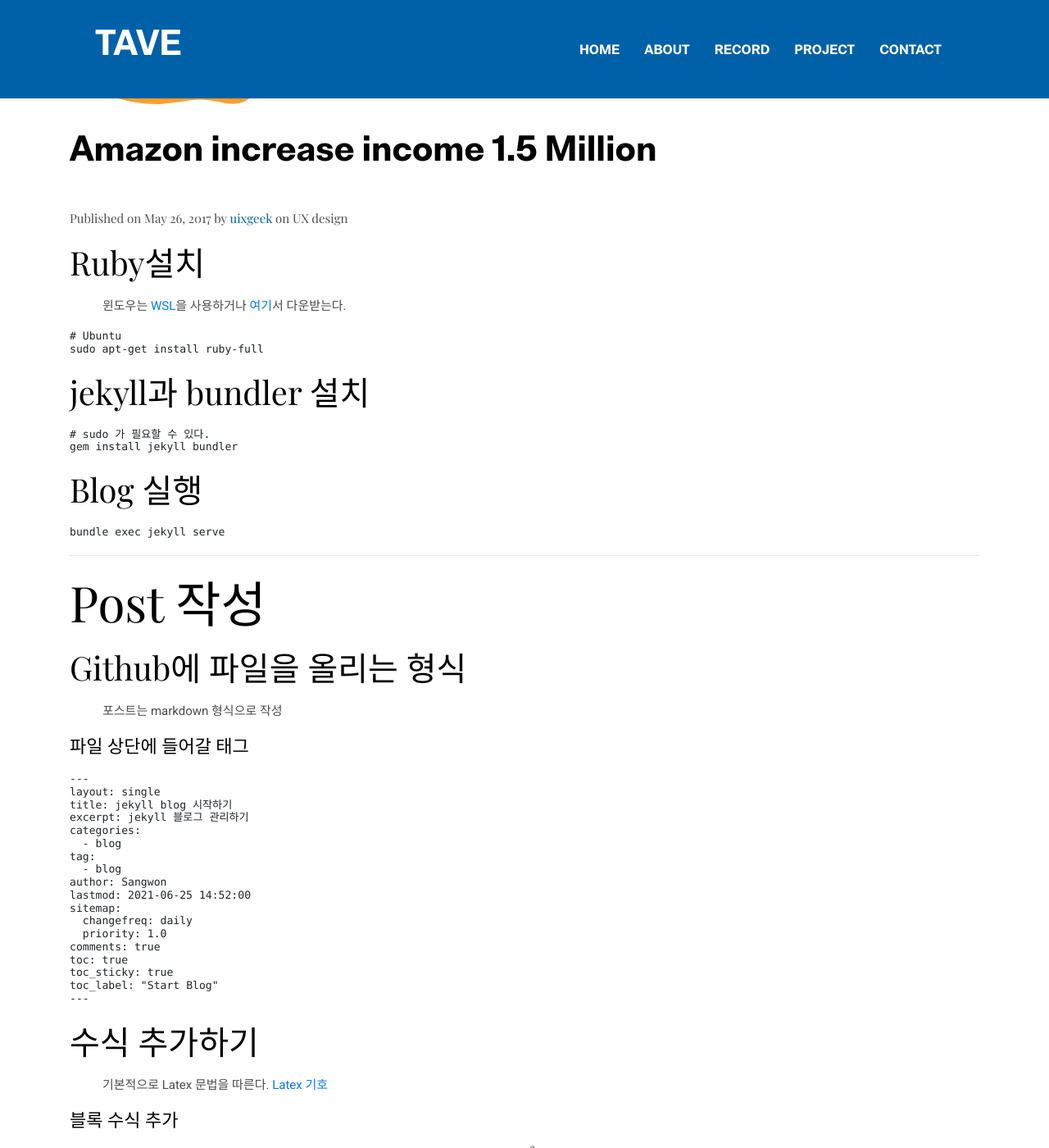
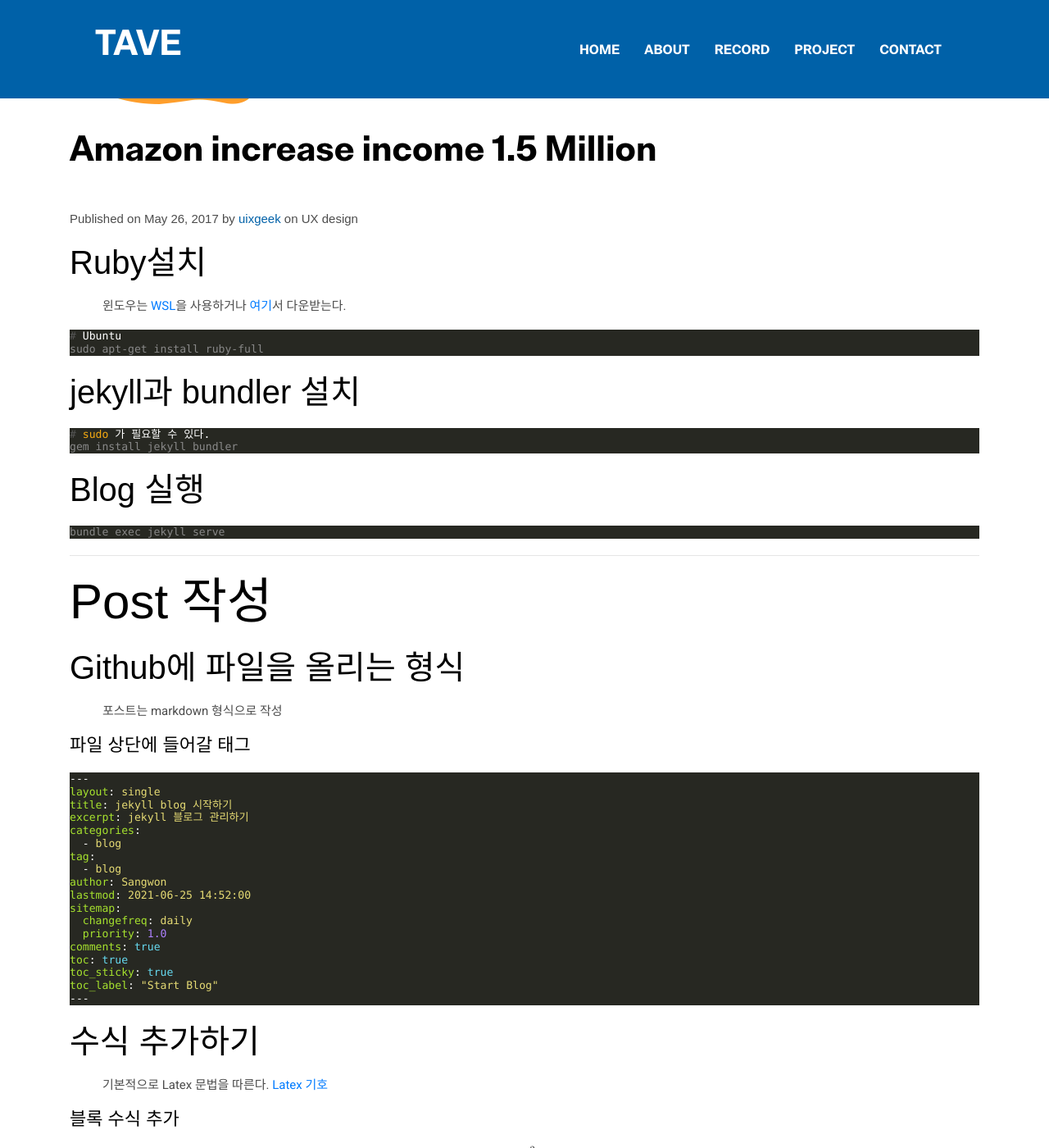
Before and after one commit to TAVEwave/TAVEwave.github.io, a Jekyll site: the page built from _posts/2021-06-18-quickstart.md, in a window 1280 px wide and 1400 px high, scrolled down 427 px. Shown: the whole window at 82% size. Built offline with Jekyll 4.4.1, drawn with Linux system fonts in a browser that asks for light colours; formulas are drawn with MathJax 3.

Commit message:
amend head, add code block color

```diff
--- a/_includes/head.html
+++ b/_includes/head.html
@@ -22,6 +22,9 @@
   <link rel="shortcut icon" href="{{ '/assets/images/favicon.png' | relative_url }} " type="image/x-icon">
   <link rel="icon" href="{{ '/assets/images/favicon.png' | relative_url }} " type="image/x-icon">
 
+  <!-- syntax.css -->
+  <link rel="stylesheet" href="/assets/css/syntax.css">
+
   <!-- google analytics -->
   {% if site.data.settings.google-analytics %}
     {% include google-analytics.html %}
--- /dev/null
+++ b/assets/css/syntax.css
@@ -0,0 +1,198 @@
+.highlight table td { padding: 5px; }
+.highlight table pre { margin: 0; }
+.highlight .gh {
+  color: #999999;
+}
+.highlight .sr {
+  color: #f6aa11;
+}
+.highlight .go {
+  color: #888888;
+}
+.highlight .gp {
+  color: #555555;
+}
+.highlight .gs {
+}
+.highlight .gu {
+  color: #aaaaaa;
+}
+.highlight .nb {
+  color: #f6aa11;
+}
+.highlight .cm {
+  color: #75715e;
+}
+.highlight .cp {
+  color: #75715e;
+}
+.highlight .c1 {
+  color: #75715e;
+}
+.highlight .cs {
+  color: #75715e;
+}
+.highlight .c, .highlight .ch, .highlight .cd, .highlight .cpf {
+  color: #75715e;
+}
+.highlight .err {
+  color: #960050;
+}
+.highlight .gr {
+  color: #960050;
+}
+.highlight .gt {
+  color: #960050;
+}
+.highlight .gd {
+  color: #49483e;
+}
+.highlight .gi {
+  color: #49483e;
+}
+.highlight .ge {
+  color: #49483e;
+}
+.highlight .kc {
+  color: #66d9ef;
+}
+.highlight .kd {
+  color: #66d9ef;
+}
+.highlight .kr {
+  color: #66d9ef;
+}
+.highlight .no {
+  color: #66d9ef;
+}
+.highlight .kt {
+  color: #66d9ef;
+}
+.highlight .mf {
+  color: #ae81ff;
+}
+.highlight .mh {
+  color: #ae81ff;
+}
+.highlight .il {
+  color: #ae81ff;
+}
+.highlight .mi {
+  color: #ae81ff;
+}
+.highlight .mo {
+  color: #ae81ff;
+}
+.highlight .m, .highlight .mb, .highlight .mx {
+  color: #ae81ff;
+}
+.highlight .sc {
+  color: #ae81ff;
+}
+.highlight .se {
+  color: #ae81ff;
+}
+.highlight .ss {
+  color: #ae81ff;
+}
+.highlight .sd {
+  color: #e6db74;
+}
+.highlight .s2 {
+  color: #e6db74;
+}
+.highlight .sb {
+  color: #e6db74;
+}
+.highlight .sh {
+  color: #e6db74;
+}
+.highlight .si {
+  color: #e6db74;
+}
+.highlight .sx {
+  color: #e6db74;
+}
+.highlight .s1 {
+  color: #e6db74;
+}
+.highlight .s, .highlight .sa, .highlight .dl {
+  color: #e6db74;
+}
+.highlight .na {
+  color: #a6e22e;
+}
+.highlight .nc {
+  color: #a6e22e;
+}
+.highlight .nd {
+  color: #a6e22e;
+}
+.highlight .ne {
+  color: #a6e22e;
+}
+.highlight .nf, .highlight .fm {
+  color: #a6e22e;
+}
+.highlight .vc {
+  color: #ffffff;
+  background-color: #272822;
+}
+.highlight .nn {
+  color: #ffffff;
+  background-color: #272822;
+}
+.highlight .nl {
+  color: #ffffff;
+  background-color: #272822;
+}
+.highlight .ni {
+  color: #ffffff;
+  background-color: #272822;
+}
+.highlight .bp {
+  color: #ffffff;
+  background-color: #272822;
+}
+.highlight .vg {
+  color: #ffffff;
+  background-color: #272822;
+}
+.highlight .vi {
+  color: #ffffff;
+  background-color: #272822;
+}
+.highlight .nv, .highlight .vm {
+  color: #ffffff;
+  background-color: #272822;
+}
+.highlight .w {
+  color: #ffffff;
+  background-color: #272822;
+}
+.highlight {
+  color: #ffffff;
+  background-color: #272822;
+}
+.highlight .n, .highlight .py, .highlight .nx {
+  color: #ffffff;
+  background-color: #272822;
+}
+.highlight .ow {
+  color: #f92672;
+}
+.highlight .nt {
+  color: #f92672;
+}
+.highlight .k, .highlight .kv {
+  color: #f92672;
+}
+.highlight .kn {
+  color: #f92672;
+}
+.highlight .kp {
+  color: #f92672;
+}
+.highlight .o {
+  color: #f92672;
+}
--- a/assets/scss/_variables.scss
+++ b/assets/scss/_variables.scss
@@ -12,6 +12,7 @@
 
 // Font Variables
 $primary-font: "Roboto", sans-serif;
-$secondary-font: "Playfair Display", serif;
+$secondary-font: "Arial", serif;
 $tertiary-font: "BwNistaInt-xBd";
 $icon-font: "themify";
+// -apple-system,BlinkMacSystemFont,"Roboto","Segoe UI","Helvetica Neue","Lucida Grande",Arial,sans-serif;
```
